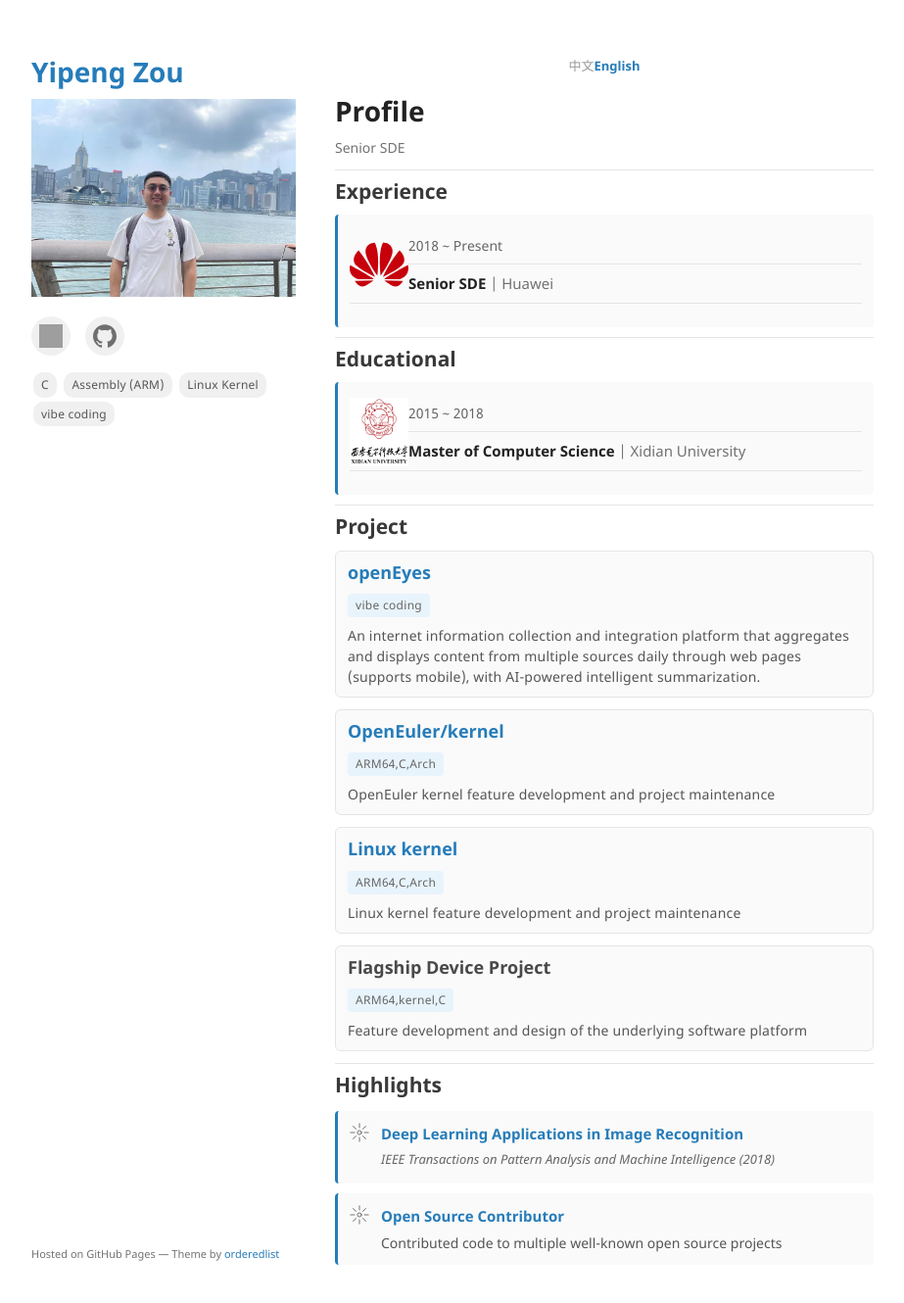
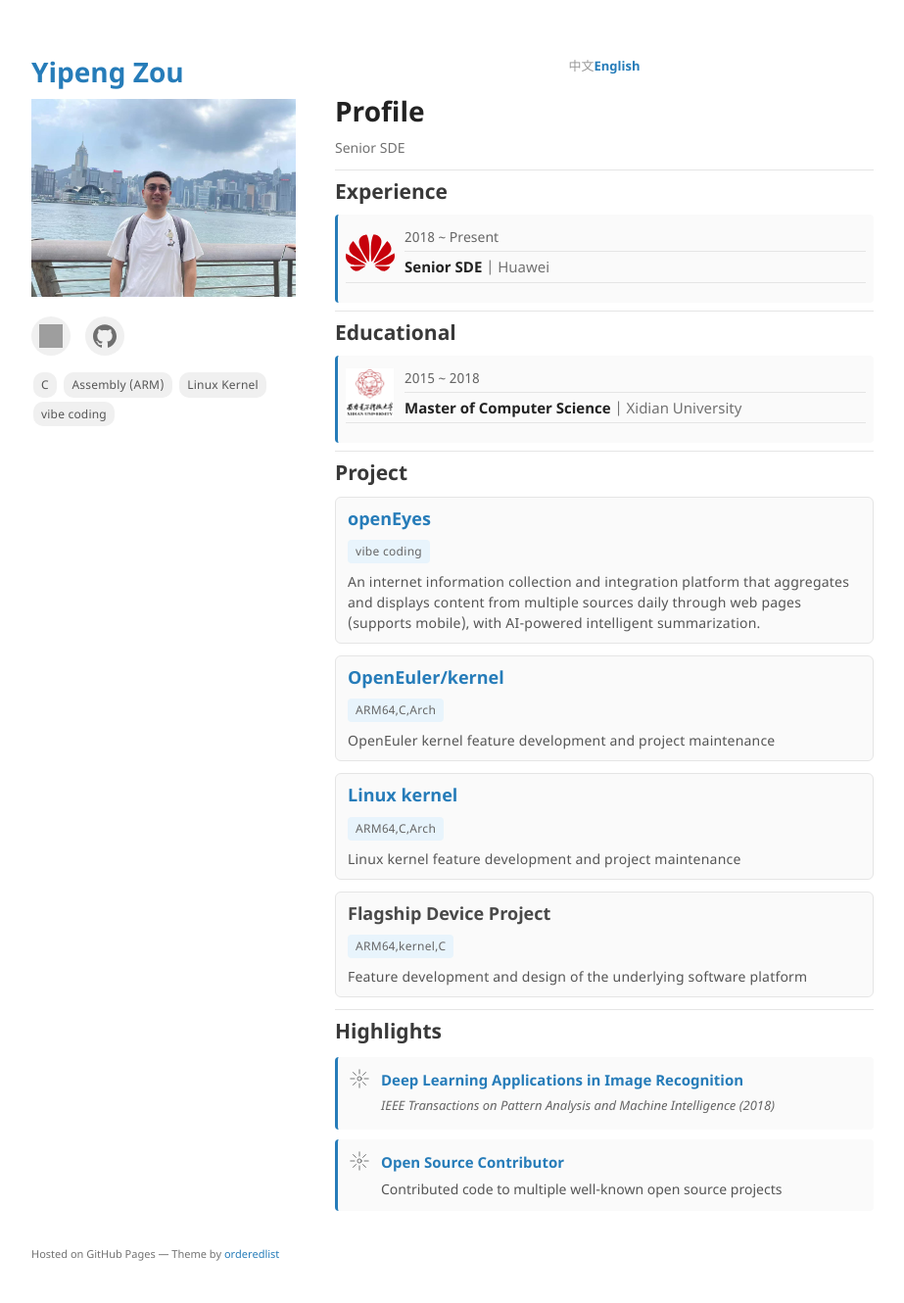
Before and after one commit to zouyipeng/zouyipeng.github.io, a Jekyll site: the page built from index.md, in a window 1280 px wide and 1351 px high. Shown: the top 1330 px of the window at 98% size, without its empty margins (178-1101 px from the left). Built offline with Jekyll 4.4.1, drawn with Linux system fonts in a browser that asks for light colours; grey boxes are pictures that could not be loaded.

Commit message:
Reduce spacing and logo size for more compact layout
- Reduce logo size to 50px (40px mobile)
- Reduce logo cell width to 60px (50px mobile)
- Reduce item padding from 12px to 8px (6px mobile)
- Reduce item margin from 10px to 8px
- Reduce achievements/thesis margin from 6px to 4px
- Reduce h3 margin from 15px to 12px
- Make layout more compact overall

```diff
--- a/assets/css/custom.css
+++ b/assets/css/custom.css
@@ -187,7 +187,7 @@ section * {
 
 /* Timeline Styles */
 h3 {
-  margin-top: 15px;
+  margin-top: 12px;
   border-left: 3px solid #267CB9;
   padding-left: 10px;
 }
@@ -199,11 +199,11 @@ h4 {
 
 /* Job and Degree Items */
 .job-item, .degree-item {
-  padding: 12px;
+  padding: 8px;
   background: #fafafa;
   border-left: 3px solid #267CB9;
   border-radius: 4px;
-  margin-bottom: 10px;
+  margin-bottom: 8px;
 }
 
 .job-table, .degree-table {
@@ -218,8 +218,8 @@ h4 {
 }
 
 .logo-cell {
-  width: 80px;
-  padding-right: 12px;
+  width: 60px;
+  padding-right: 10px;
   vertical-align: top;
   padding-top: 0;
 }
@@ -236,16 +236,16 @@ h4 {
 }
 
 .achievements-list {
-  margin: 6px 0 0 0;
+  margin: 4px 0 0 0;
   padding-left: 20px;
 }
 
 .achievements-list li {
-  margin-bottom: 4px;
+  margin-bottom: 3px;
 }
 
 .thesis-text {
-  margin: 6px 0 0 0;
+  margin: 4px 0 0 0;
   font-style: italic;
   color: #666;
 }
@@ -350,7 +350,7 @@ h4 {
 
 /* Company and University Logos */
 .company-logo, .university-logo {
-  height: 70px;
+  height: 50px;
   width: auto;
   display: block;
 }
@@ -426,16 +426,20 @@ h4 {
   }
 
   .logo-cell {
-    width: 60px;
-    padding-right: 10px;
+    width: 50px;
+    padding-right: 8px;
   }
 
   .company-logo, .university-logo {
-    height: 50px;
+    height: 40px;
     width: auto;
   }
 
   .info-cell {
     font-size: 14px;
   }
+
+  .job-item, .degree-item {
+    padding: 6px;
+  }
 }
```
